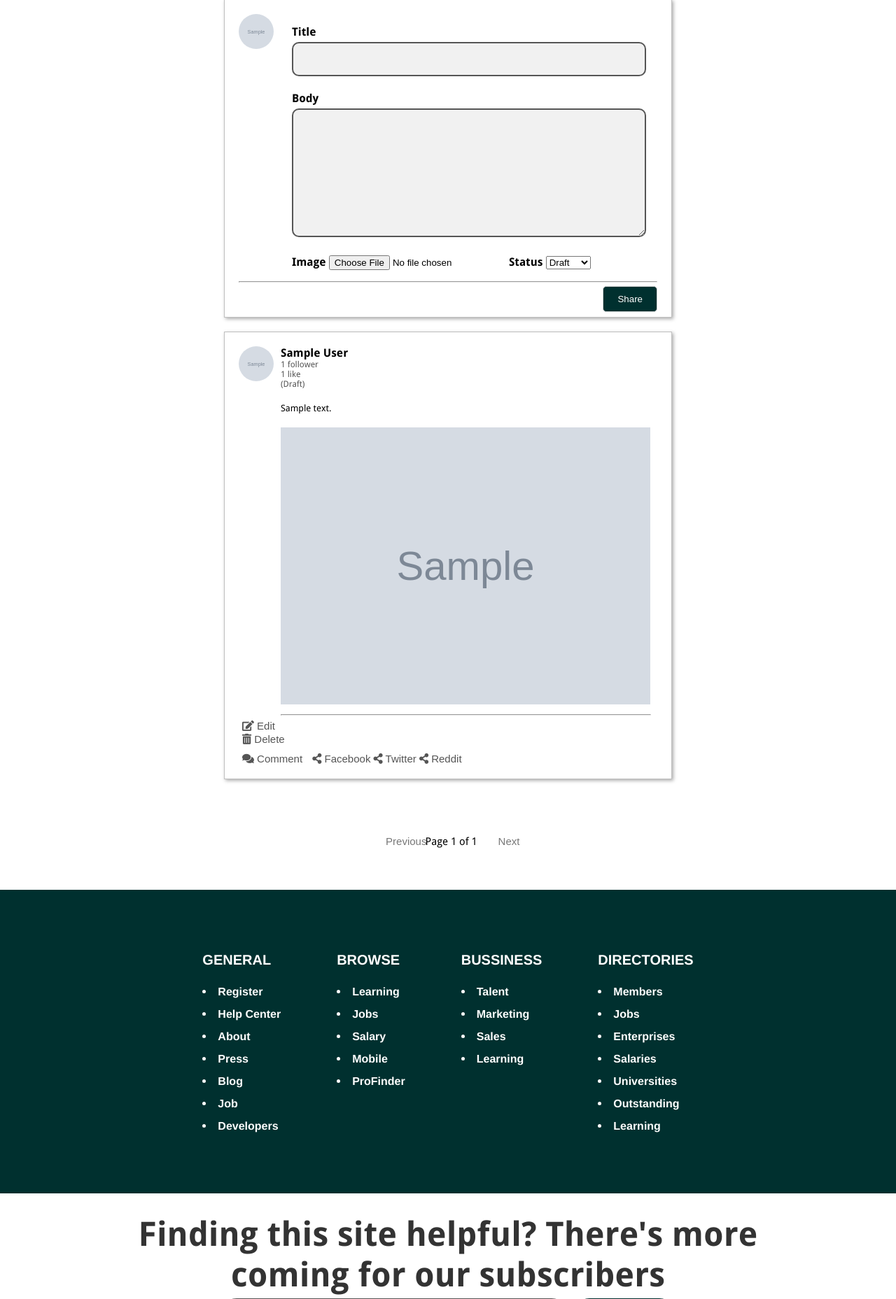
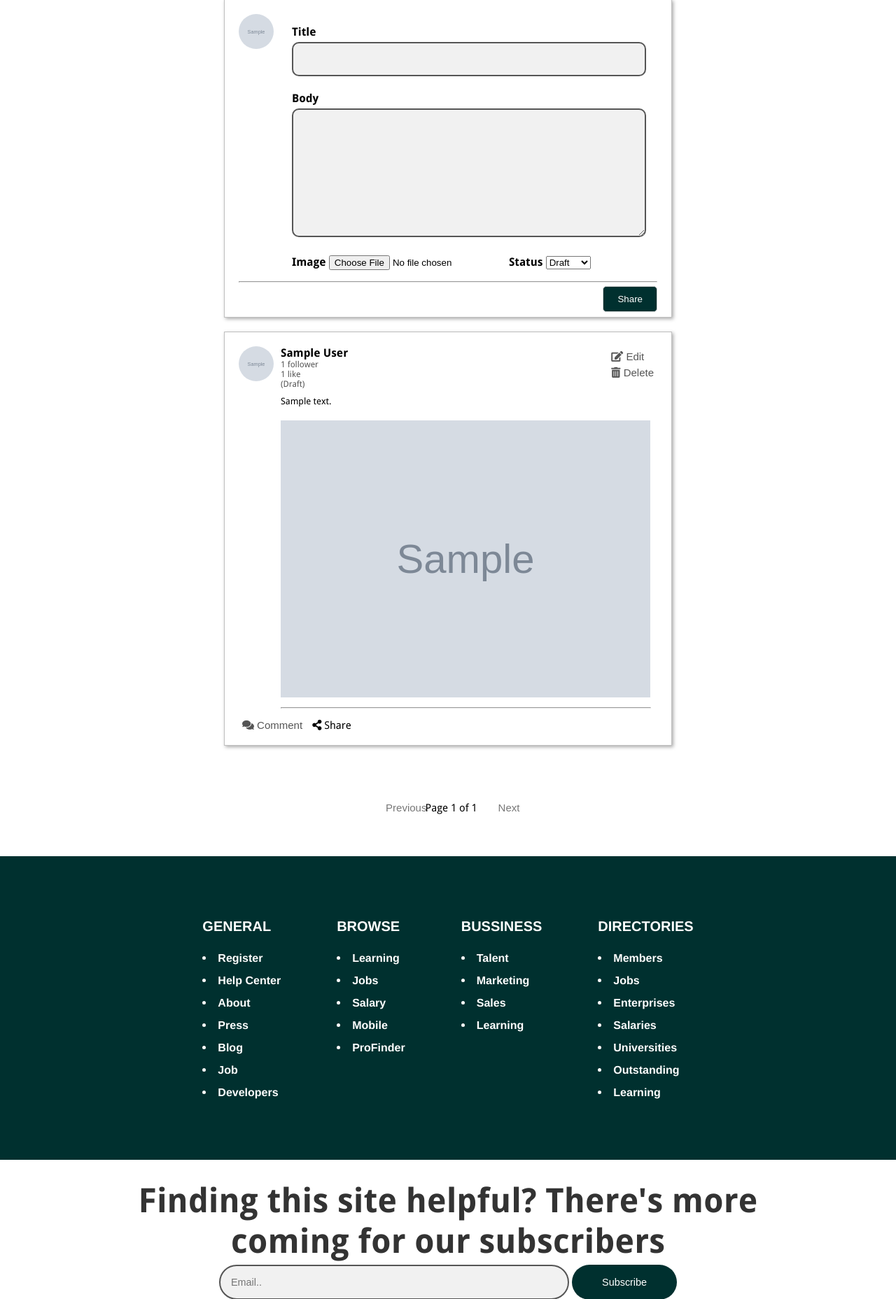
Before and after one commit to UB-ES-19/B4-Chainedout, a Django app: page /posts/ in a window 1280 px wide. Shown: the part 81-1938 px from the top of the page at 70% size. Run offline with Django 3.2, Linux system fonts and the light colour scheme; a user stored in the database is signed in; tables that the repository leaves empty hold one stand-in row (values such as "Sample post"); grey boxes marked "Sample" are stand-in pictures; some libraries are stand-ins or nearby versions.

Commit message:
post carlos

```diff
--- a/chainedout/static/style/style.css
+++ b/chainedout/static/style/style.css
@@ -1201,6 +1201,14 @@ hr.line{
   position: relative;
 }
 
+.bhoverlink {
+  margin-bottom: 5px;
+}
+
+.bhoverlink:hover {
+  cursor: pointer;
+}
+
 .post-like:hover{
   color: #00302f;
 }
@@ -1348,6 +1356,73 @@ textarea#comments{
     padding: 5px;
 }
 
+.fleft {
+  float: left;
+}
+
+.fright {
+  float: right;
+}
+
+/* DROPDOWN */
+
+#dropdownList {
+  display: inline-block;
+  font-size: 15px;
+  vertical-align: middle;
+  margin-bottom: 2px;
+}
+
+#dropdownList ul {
+  list-style-type: none;
+  margin: 0;
+  padding: 0;
+  overflow: hidden;
+  background-color: transparent;
+}
+
+#dropdownList li {
+  float: left;
+}
+
+#dropdownList li a, #dropdownList .dropbtn {
+  display: inline-block;
+  color: black;
+  text-align: center;
+  text-decoration: none;
+}
+
+#dropdownList .dropdown:hover .dropbtn {
+  font-weight: bold;
+}
+
+#dropdownList li.dropdown {
+  display: inline-block;
+}
+
+#dropdownList .dropdown-content {
+  display: none;
+  position: absolute;
+  background-color: #f9f9f9;
+  min-width: 160px;
+  box-shadow: 0px 8px 16px 0px rgba(0,0,0,0.2);
+  z-index: 1;
+}
+
+#dropdownList .dropdown-content a {
+  color: black;
+  padding: 12px 16px;
+  text-decoration: none;
+  display: block;
+  text-align: left;
+}
+
+#dropdownList .dropdown-content a:hover {background-color: #f1f1f1;}
+
+#dropdownList .dropdown:hover .dropdown-content {
+  display: block;
+}
+
 /* ------------------------------------- SINGLE POST END ----------------------------------------- */
 
 
--- a/chainedout/templates/posts/post_list.html
+++ b/chainedout/templates/posts/post_list.html
@@ -29,7 +29,7 @@
     {% for post in posts %}
         <div class="posts-page">
             <div class="post-box">
-                <div class="current-avatar">
+                <div class="current-avatar fleft">
                     {% if post.author.profile.image %}
                         <img src="{{ post.author.profile.image.url }}" width="128" alt="Avatar" class="post-profile_avatar">
                     {% else %}
@@ -51,6 +51,29 @@
                         {% endif %}
                     </div>
                 </div>
+            <div class="post-buttons fright">
+                    {% if post.author == user %}
+                        <form action="{% url 'update_post' year=post.created.year month=post.created.month day=post.created.day slug=post.slug pk=post.pk %}" method="POST">
+                            {% csrf_token %}
+                            <button class="post-edit bhoverlink" type="submit" value="edit"><i class="fas fa-edit"></i> Edit</button>
+                        </form>
+                        <form action="{% url 'delete_post' pk=post.pk %}" method="POST">
+                            {% csrf_token %}
+                            <button class="post-delete bhoverlink" type="submit" value="remove"><i class="fas fa-trash-alt"></i> Delete</button>
+                        </form>
+                    {% else %}
+                        <button class="post-like bhoverlink">
+                            <a href="{% url 'like_post' year=post.created.year month=post.created.month day=post.created.day slug=post.slug pk=post.pk %}" class="post-comment">
+                                {% if post in user.post_likes.all %}
+                                    <i class="fas fa-thumbs-down"></i> Unlike
+                                {% else %}
+                                    <i class="fas fa-thumbs-up"></i> Like
+                                {% endif %}
+                            </a>
+                        </button>
+                    {% endif %}
+            </div>
+            <div style="clear:both;">
 
                 <!-- <h2><a href="{{ post.get_absolute_url }}">{{ post.title }}</a></h2> -->
 
@@ -64,42 +87,24 @@
 
                 <hr class="line">
                 <div class="post-buttons">
-                    {% if post.author == user %}
-                        <form action="{% url 'update_post' year=post.created.year month=post.created.month day=post.created.day slug=post.slug pk=post.pk %}" method="POST">
-                            {% csrf_token %}
-                            <button class="post-edit" type="submit" value="edit"><i class="fas fa-edit"></i> Edit</button>
-                        </form>
-                        <form action="{% url 'delete_post' pk=post.pk %}" method="POST">
-                            {% csrf_token %}
-                            <button class="post-delete" type="submit" value="remove"><i class="fas fa-trash-alt"></i> Delete</button>
-                        </form>
-                    {% else %}
-                        <button class="post-like">
-                            <a href="{% url 'like_post' year=post.created.year month=post.created.month day=post.created.day slug=post.slug pk=post.pk %}" class="post-comment">
-                                {% if post in user.post_likes.all %}
-                                    <i class="fas fa-thumbs-down"></i> Unlike
-                                {% else %}
-                                    <i class="fas fa-thumbs-up"></i> Like
-                                {% endif %}
-                            </a>
-                        </button>
-                    {% endif %}
                     <button class="post-comment"><a href="{{ post.get_absolute_url }}" class="post-comment"><i class="fas fa-comments"></i> Comment</a></button>
-                    <button class="post-share">
-                        <a href="https://www.facebook.com/sharer/sharer.php?u={{ request.build_absolute_uri }}{{ post.get_absolute_url }}" class="post-share">
-                            <i class="fas fa-share-alt"></i> Facebook
-                        </a>
-                    </button>
-                    <button class="post-share">
-                        <a href="https://twitter.com/home?status={{ post.body|urlencode }}{{ request.build_absolute_uri }}{{ post.get_absolute_url }}" class="post-share">
-                            <i class="fas fa-share-alt"></i> Twitter
-                        </a>
-                    </button>
-                    <button class="post-share">
-                        <a href="http://www.reddit.com/submit?url={{ request.build_absolute_uri }}{{ post.get_absolute_url }}&title={{ post.body|urlencode }}" class="post-share">
-                            <i class="fas fa-share-alt"></i> Reddit
-                        </a>
-                    </button>
+                    <div id="dropdownList">
+                    <ul>
+                        <li class="dropdown"><a href="javascript:void(0)" class="dropbtn"><i class="fas fa-share-alt"></i> Share</a>
+                            <div class="dropdown-content">
+                                <a href="https://www.facebook.com/sharer/sharer.php?u={{ request.build_absolute_uri }}{{ post.get_absolute_url }}" class="post-share">
+                                    Facebook
+                                </a>
+                                <a href="https://twitter.com/home?status={{ post.body|urlencode }}{{ request.build_absolute_uri }}{{ post.get_absolute_url }}" class="post-share">
+                                    Twitter
+                                </a>
+                                <a href="http://www.reddit.com/submit?url={{ request.build_absolute_uri }}{{ post.get_absolute_url }}&title={{ post.body|urlencode }}" class="post-share">
+                                    Reddit
+                                </a>
+                            </div>
+                        </li>
+                    </ul>
+                    </div>
                 </div>
             </div>
         </div>
```
